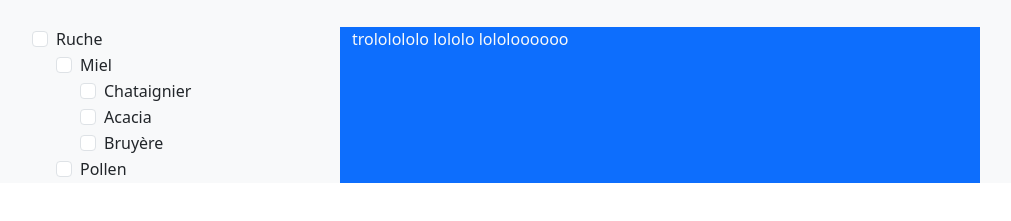
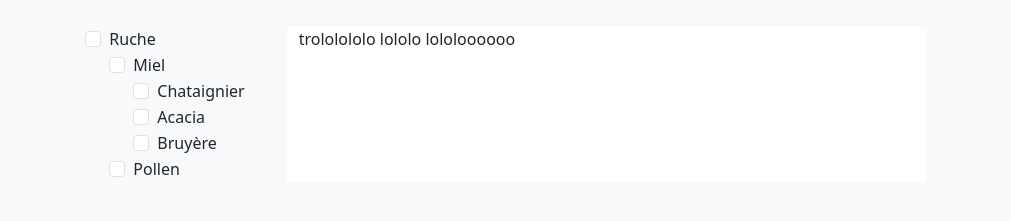
Before and after one commit to hecmer/arome-hydromel, a plain HTML site: page index.html in a window 1280 px wide. Shown: the part 77-298 px from the top of the page, without its empty margins (140-1151 px from the left). Drawn offline with nearby package versions, Linux system fonts and the light colour scheme.

Commit message:
nouvelles roues + data

```diff
--- a/index.html
+++ b/index.html
@@ -5,16 +5,15 @@
 		<meta name="viewport" content="width=device-width, initial-scale=1">
 		<title>Arômes de l'Hydromel</title>
 		<link href="https://cdn.jsdelivr.net/npm/bootstrap@5.3.0-alpha1/dist/css/bootstrap.min.css" rel="stylesheet" integrity="sha384-GLhlTQ8iRABdZLl6O3oVMWSktQOp6b7In1Zl3/Jr59b6EGGoI1aFkw7cmDA6j6gD" crossorigin="anonymous">	</head>
-	<body>
-
-		<div class="container-fluid bg-light">
+	<body class="bg-light">
+		<div class="container-fluid">
 		    <div class="row justify-content-md-center">
 			  	<div class="col-lg-6 p-4 text-center">
 			  		<h1>Arômes de l'Hydromel</h1>
 			  	</div>
 			</div>
 			<div class="row justify-content-md-center">
-				<div class="col-lg-3">
+				<div class="col-lg-2">
 	      			<form>
 	      				<div class="form-check">
 							<input class="form-check-input" type="checkbox" value="" id="1">
@@ -46,15 +45,12 @@
 						</div>
 					</form>
 		    	</div>
-		    	<div class="col-lg-6 bg-primary">
+		    	<div class="col-lg-6 bg-white">
 		    		<div id="graph_aromes"></div>
-		    		<p class="text-light">trololololo lololo lololoooooo</p>
+		    		<p>trololololo lololo lololoooooo</p>
 		    	</div>
 			</div>
 		</div>
-
-
-
 		<script src="https://cdn.jsdelivr.net/npm/bootstrap@5.3.0-alpha1/dist/js/bootstrap.bundle.min.js" integrity="sha384-w76AqPfDkMBDXo30jS1Sgez6pr3x5MlQ1ZAGC+nuZB+EYdgRZgiwxhTBTkF7CXvN" crossorigin="anonymous"></script>
 	</body>
 </html>
```
Also changed, not shown: AR Roue Arômes_du_Vin.jpg (added), AR Roue nb.jpg (added), AR Roue.jpg (added), AR roue_des_aromes.png (added), Aroma-Flavor-Chart-Wheel.jpg (added), Aroma-Wheel1.jpg (added), Wine-Aroma-Wheel-Master-Sommelier.jpg (added), aroma-flavor-chart-wine-front.jpg (added), aromawheel.jpg (added), roue mtly.png (added), wheel-mead-scaled.jpg (added), 4 other files.
